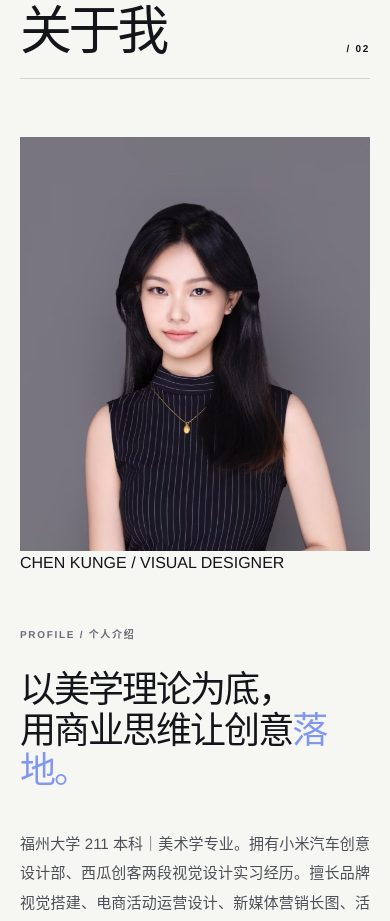
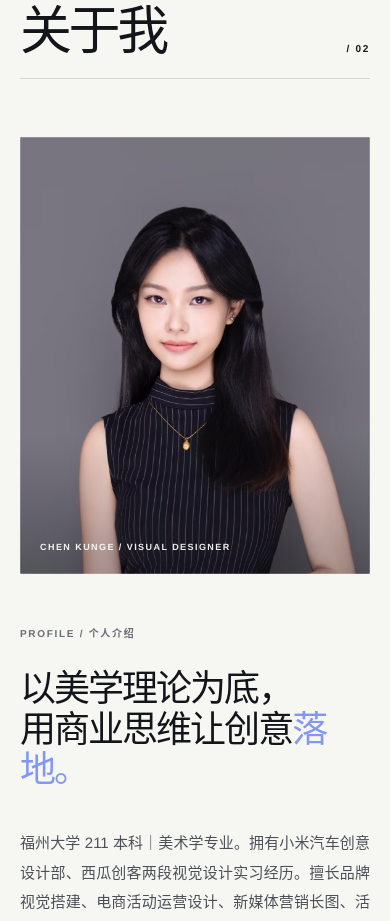
Before and after one commit to lindingan/chen-kunge-portfolio, a React (Vite) app: page / in a window 390 px wide. Shown: the part 960-1881 px from the top of the page. Built offline with nearby package versions, Linux system fonts and the light colour scheme.

Commit message:
Set portrait frame to 4:5 ratio

```diff
--- a/src/index.css
+++ b/src/index.css
@@ -401,68 +401,48 @@ button {
   gap: clamp(52px, 8vw, 130px);
 }
 
-.portrait-placeholder {
+.portrait-frame {
   position: sticky;
   top: 110px;
-  height: min(68vw, 730px);
-  min-height: 570px;
+  width: 100%;
+  aspect-ratio: 4 / 5;
   overflow: hidden;
-  display: flex;
-  flex-direction: column;
-  justify-content: flex-end;
-  padding: clamp(24px, 3vw, 44px);
   border-radius: 2px;
-  color: white;
-  background:
-    radial-gradient(circle at 72% 23%, rgba(255, 255, 255, 0.55), transparent 12%),
-    linear-gradient(148deg, #cfd6f7 0%, #9ba9e2 43%, #6e78a0 100%);
+  background: #85828b;
 }
 
-.portrait-placeholder::before {
+.portrait-frame img {
+  position: absolute;
+  inset: 0;
+  width: 100%;
+  height: 100%;
+  object-fit: cover;
+  object-position: center top;
+  transition: transform 0.8s cubic-bezier(0.22, 1, 0.36, 1);
+}
+
+.portrait-frame::after {
   content: "";
   position: absolute;
-  width: 60%;
-  height: 75%;
-  left: 20%;
-  top: 19%;
-  border: 1px solid rgba(255, 255, 255, 0.4);
-  border-radius: 48% 48% 18% 18%;
+  inset: 0;
+  background: linear-gradient(180deg, transparent 68%, rgba(17, 18, 23, 0.34));
+  box-shadow: inset 0 0 0 1px rgba(255, 255, 255, 0.18);
+  pointer-events: none;
 }
 
-.portrait-placeholder::after {
-  content: "";
-  position: absolute;
-  width: 48%;
-  aspect-ratio: 1;
-  right: -19%;
-  top: -10%;
-  border: 1px solid rgba(255, 255, 255, 0.5);
-  border-radius: 50%;
+.portrait-frame:hover img {
+  transform: scale(1.018);
 }
 
-.portrait-monogram {
-  position: relative;
+.portrait-frame span {
+  position: absolute;
+  left: clamp(20px, 2vw, 32px);
+  bottom: clamp(20px, 2vw, 30px);
   z-index: 2;
-  margin-bottom: auto;
-  font-size: clamp(75px, 8vw, 130px);
-  line-height: 0.8;
+  color: rgba(255, 255, 255, 0.92);
+  font-size: 9px;
   font-weight: 700;
-  letter-spacing: -0.1em;
-  opacity: 0.78;
-}
-
-.portrait-placeholder span,
-.portrait-placeholder em {
-  position: relative;
-  z-index: 2;
-  font-size: 9px;
-  font-style: normal;
-  letter-spacing: 0.14em;
-}
-
-.portrait-placeholder em {
-  margin-top: 8px;
-  color: rgba(255, 255, 255, 0.68);
+  letter-spacing: 0.16em;
 }
 
 .small-label {
@@ -1158,10 +1138,6 @@ button {
     gap: 46px;
   }
 
-  .portrait-placeholder {
-    min-height: 520px;
-  }
-
   .ability-grid {
     grid-template-columns: repeat(2, 1fr);
   }
@@ -1289,11 +1265,10 @@ button {
     grid-template-columns: 1fr;
   }
 
-  .portrait-placeholder {
+  .portrait-frame {
     position: relative;
     top: 0;
-    height: 120vw;
-    min-height: 480px;
+    width: min(100%, 480px);
   }
 
   .about-intro h3 {
```
